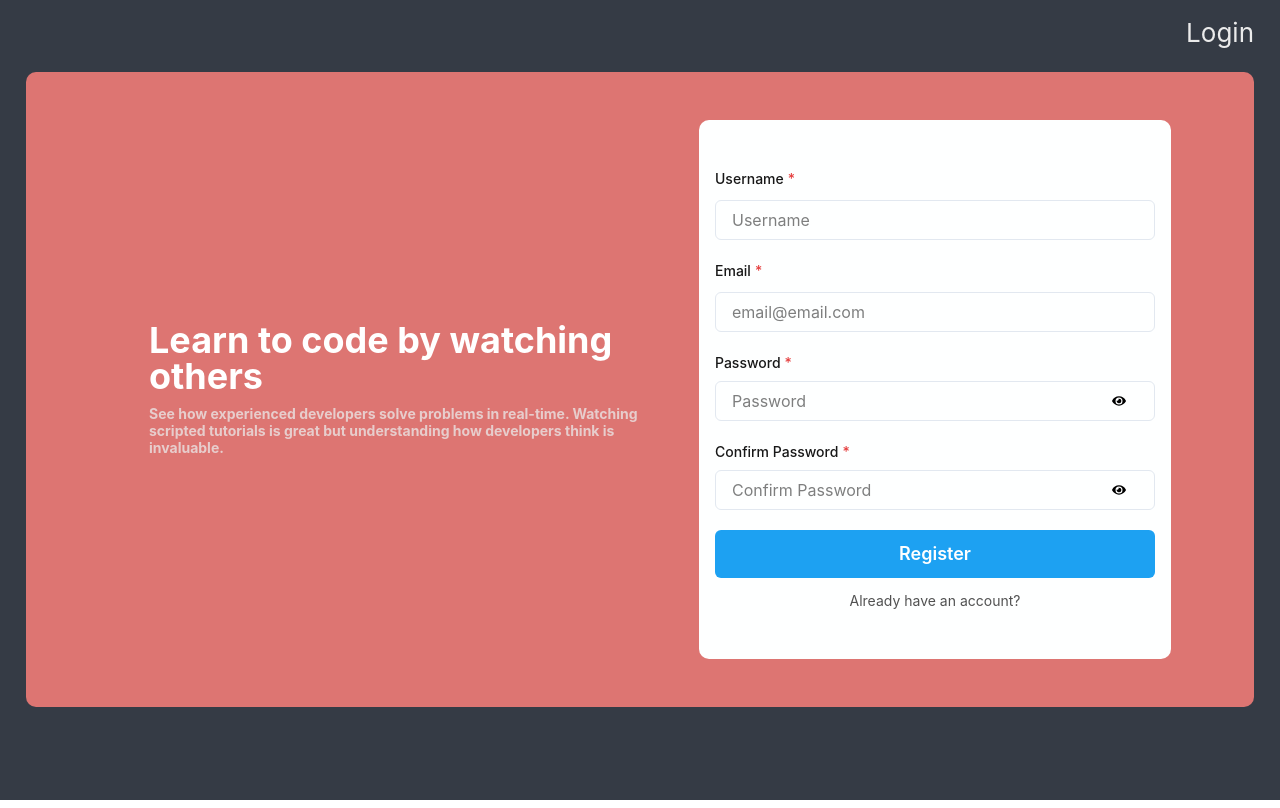
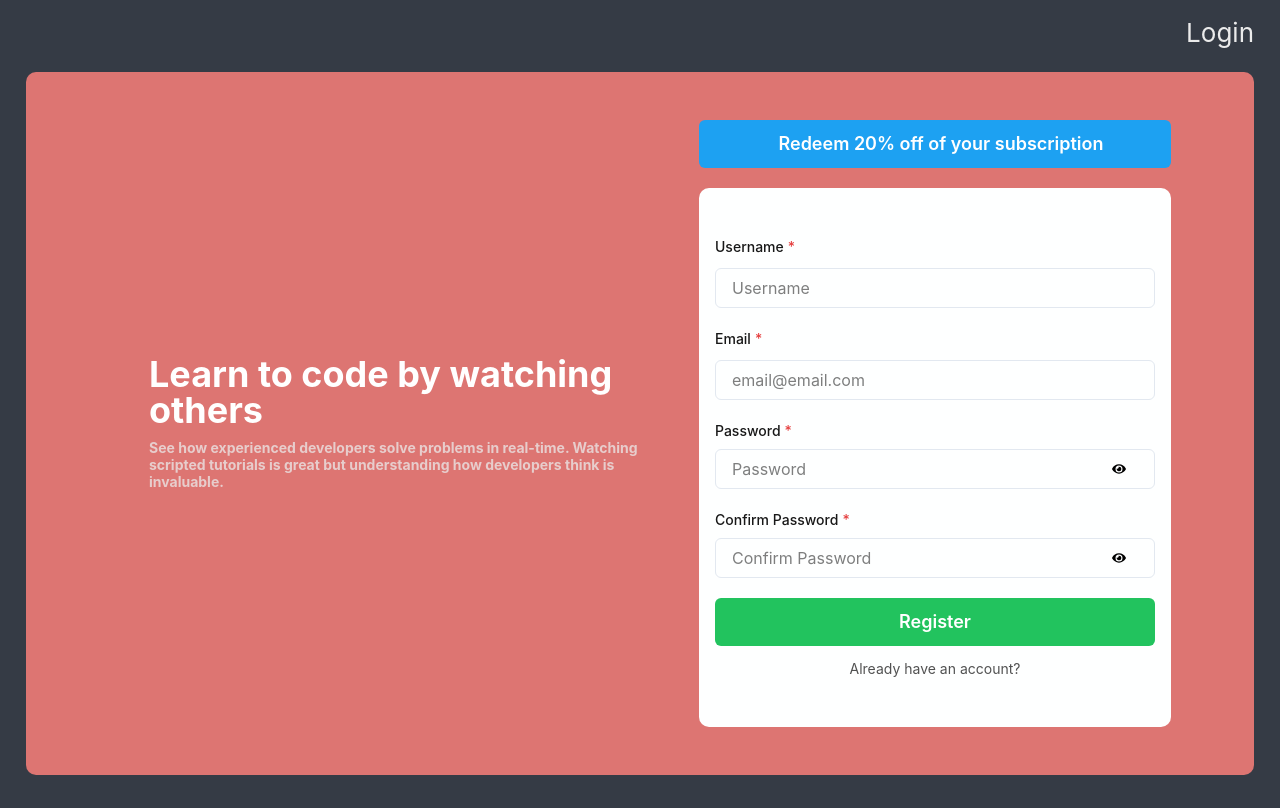
Before and after one commit to zakmayfield/login-signup-component, a React (Create React App) app: page /signup in a window 1280 px wide. Built offline with nearby package versions, Linux system fonts and the light colour scheme.

Commit message:
added a subscription redeem button with custom spinning animation

```diff
--- a/src/App.css
+++ b/src/App.css
@@ -35,3 +35,25 @@ form {
   border-radius: 10px;
   color: rgb(24, 24, 24);
 }
+
+.spinner-icon {
+  -webkit-animation: spin 2s linear infinite;
+  -moz-animation: spin 2s linear infinite;
+  animation: spin 2s linear infinite;
+}
+@-moz-keyframes spin {
+  100% {
+    -moz-transform: rotate(360deg);
+  }
+}
+@-webkit-keyframes spin {
+  100% {
+    -webkit-transform: rotate(360deg);
+  }
+}
+@keyframes spin {
+  100% {
+    -webkit-transform: rotate(360deg);
+    transform: rotate(360deg);
+  }
+}
--- a/src/components/Signup.jsx
+++ b/src/components/Signup.jsx
@@ -10,8 +10,8 @@ import {
   Box,
   Flex,
 } from '@chakra-ui/react';
-import { useState } from 'react';
-import { FaEye, FaEyeSlash } from 'react-icons/fa';
+import { useEffect, useState } from 'react';
+import { FaEye, FaEyeSlash, FaSpinner } from 'react-icons/fa';
 import { useNavigate, Link } from 'react-router-dom';
 import { toast } from 'react-toastify';
 import Info from './Info';
@@ -24,6 +24,9 @@ const Signup = ({ setUser }) => {
     password: '',
     password2: '',
   }));
+
+  const [isLoading, setIsLoading] = useState(false);
+  const [isRedeemed, setIsRedeemed] = useState(false);
 
   const [show1, setShow1] = useState(false);
   const [show2, setShow2] = useState(false);
@@ -67,6 +70,23 @@ const Signup = ({ setUser }) => {
     }
   };
 
+  const redeemDiscount = () => {
+    if (!isRedeemed) {
+      setIsLoading(true);
+
+      setTimeout(() => {
+        setIsLoading(false);
+        setIsRedeemed(true);
+      }, 2000);
+    } else {
+      alert(`You've already redeemed your discount!`);
+    }
+  };
+
+  useEffect(() => {
+    console.log('loading ->', isLoading);
+  }, [isLoading]);
+
   return (
     <Flex
       w={{ base: '100%', sm: '75%', md: '100%' }}
@@ -79,6 +99,23 @@ const Signup = ({ setUser }) => {
     >
       <Info type='signup' />
       <Box w={{ md: '50%', lg: '40%' }}>
+        <Button
+          disabled={isRedeemed ? true : false}
+          w='full'
+          colorScheme='twitter'
+          size='lg'
+          fontSize='lg'
+          pr='3'
+          mb='5'
+          onClick={redeemDiscount}
+        >
+          {
+            !isRedeemed && !isLoading ? `Redeem 20% off of your subscription` : isRedeemed && !isLoading ? `20% off ✅` : (!isRedeemed && isLoading) && <Icon as={FaSpinner} className='spinner-icon' />
+          }
+          {/* {!isRedeemed && !isLoading ? `Redeem 20% off of your subscription` : `20% off ✅`} */}
+          {/* {!isRedeemed && isLoading && <Icon as={FaSpinner} />} */}
+        </Button>
+
         <form className='form'>
           <Stack spacing={5}>
             <FormControl isRequired>
@@ -168,7 +205,7 @@ const Signup = ({ setUser }) => {
             w='full'
             size='lg'
             mt='5'
-            colorScheme='twitter'
+            colorScheme='whatsapp'
             onClick={handleSubmit}
           >
             Register
```
